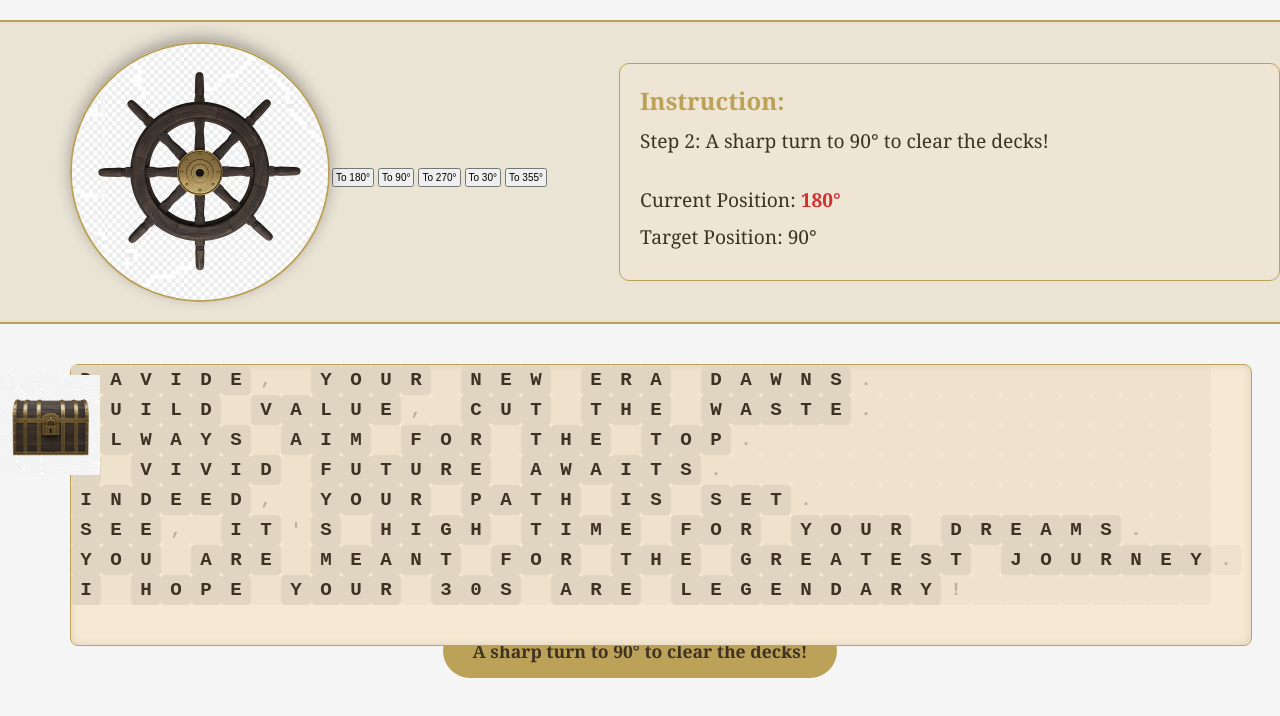
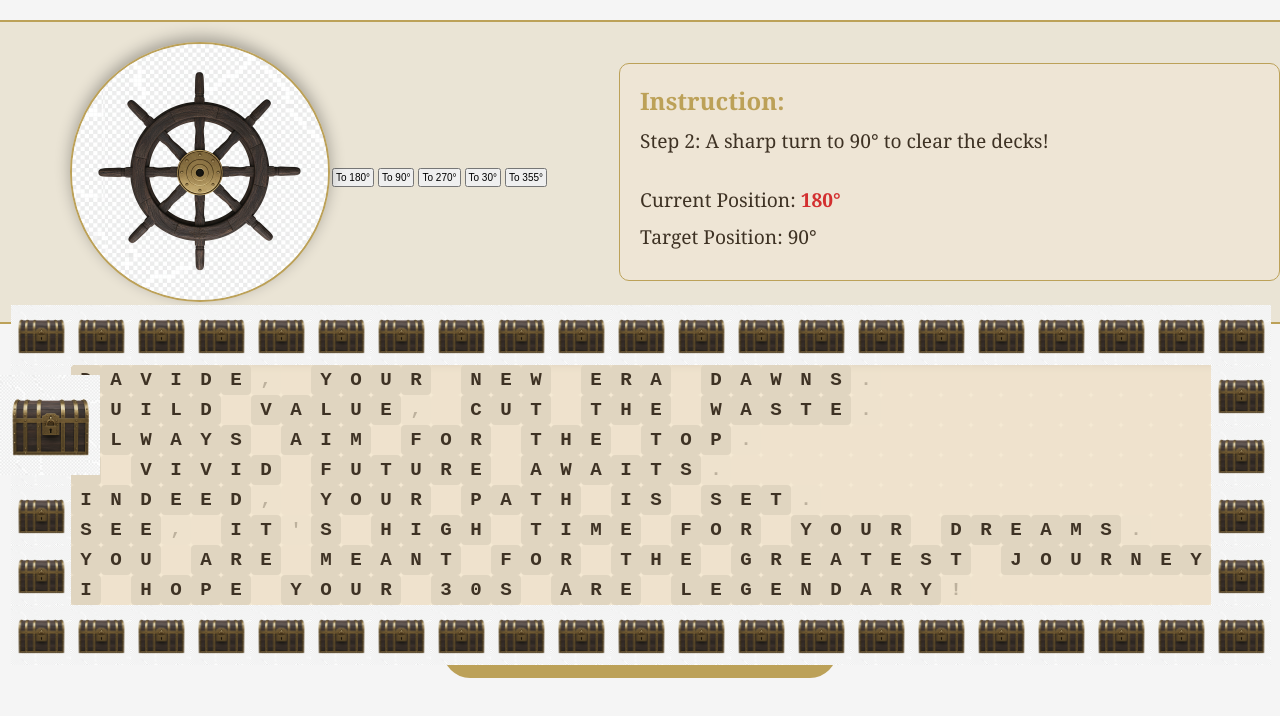
Before and after one commit to stefanoaldegheri/happy-30th-davide, a React app: page /reveal in a window 1280 px wide. Both pictures are taken after a click on the button "To 180°". Shown: the top 716 px of the page. Built offline with nearby package versions, Linux system fonts and the light colour scheme.

Commit message:
treasure

```diff
--- a/src/features/reveal/EnhancedReveal.jsx
+++ b/src/features/reveal/EnhancedReveal.jsx
@@ -2,7 +2,6 @@ import React, { useState, useEffect, useRef } from 'react';
 import { useNavigate } from 'react-router-dom';
 import { gsap } from 'gsap';
 import ShipWheel from './ShipWheel';
-import TreasureBoxBorder from './TreasureBoxBorder';
 import './EnhancedReveal.css';
 
 // Chess position data from the provided JSON
@@ -861,12 +860,90 @@ I HOPE YOUR 30S ARE LEGENDARY!`;
     // Get the padded grid (with padding applied)
     const paddedGrid = textToPaddedGrid(ocrResult || originalText);
 
+    // Calculate number of columns (max across all rows)
+    const maxCols = Math.max(...originalGrid.map(row => row.length), 38); // Use at least 38 columns
+
     return (
       <div
         className="text-grid"
         ref={gridRef}
-        style={{ position: 'relative', height: '240px', width: '1140px' }}
+        style={{
+          position: 'relative',
+          height: '240px',
+          width: '1140px',
+          overflow: 'visible' // Allow treasure boxes to be visible outside the grid
+        }}
       >
+        {/* Top border treasure boxes */}
+       {Array.from({ length: Math.ceil(maxCols/2) -1 }).map((_, colIndex) => (
+         <img
+           key={`top-tbox-${colIndex}`}
+           src="/images/treasure_box_256.png"
+           alt="Treasure Box"
+           style={{
+             position: 'absolute',
+             top: '-60px', /* Move up by half the treasure box height (60/2) */
+             left: `${colIndex * 60}px`,
+             width: '60px',
+             height: '60px',
+             zIndex: 10,
+           }}
+         />
+       ))}
+
+       {/* Bottom border treasure boxes */}
+       {Array.from({ length: Math.ceil(maxCols/2) -1 }).map((_, colIndex) => (
+         <img
+           key={`bottom-tbox-${colIndex}`}
+           src="/images/treasure_box_256.png"
+           alt="Treasure Box"
+           style={{
+             position: 'absolute',
+             top: '240px', /* Align with bottom of grid plus half treasure box height (240 + 30) */
+             left: `${colIndex * 60}px`,
+             width: '60px',
+             height: '60px',
+             zIndex: 10,
+           }}
+         />
+       ))}
+
+       {/* Left border treasure boxes */}
+       {Array.from({ length: 6 }).map((_, rowIndex) => (
+         <img
+           key={`left-tbox-${rowIndex}`}
+           src="/images/treasure_box_256.png"
+           alt="Treasure Box"
+           style={{
+             position: 'absolute',
+             top: `${rowIndex * 60 -60}px`,
+             left: '-60px', /* Move left by half the treasure box width (60/2) */
+             width: '60px',
+             height: '60px',
+             zIndex: 10,
+           }}
+         />
+       ))}
+
+       {/* Right border treasure boxes */}
+       {Array.from({ length: 6 }).map((_, rowIndex) => (
+         <img
+           key={`right-tbox-${rowIndex}`}
+           src="/images/treasure_box_256.png"
+           alt="Treasure Box"
+           style={{
+             position: 'absolute',
+             top: `${rowIndex * 60-60}px`,
+             left: '1140px', /* Grid width (1140) + half treasure box width (30) */
+             width: '60px',
+             height: '60px',
+             zIndex: 10,
+           }}
+         />
+       ))}
+
+
+
         {' '}
         {/* 38 columns * 30px = 1140px */}
         {originalGrid.map((row, rowIndex) => {
```
